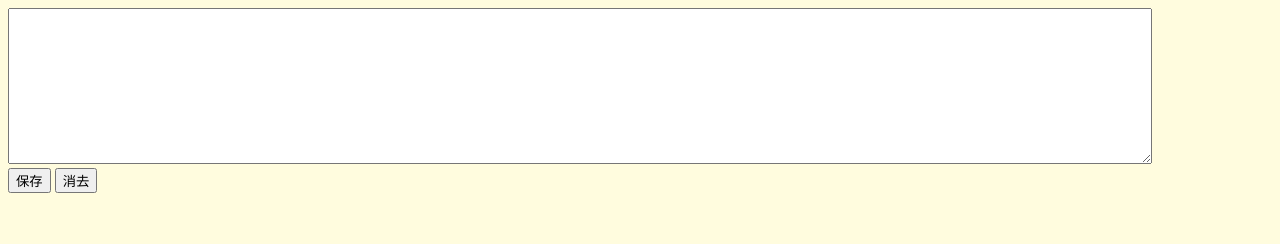
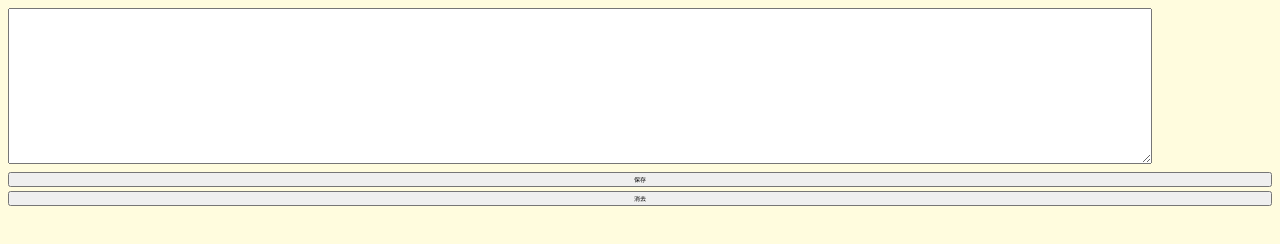
Before and after one commit to 10148123/10148123.github.io, a plain HTML site: page index.html in a window 1280 px wide. Drawn offline with Linux system fonts and the light colour scheme.

Commit message:
Update index.html

```diff
--- a/index.html
+++ b/index.html
@@ -9,6 +9,8 @@
 	body{background-color: #FFFCDE;}
 
 	textarea{width: 90%;}
+	input{width: 100%;
+		font-size: 24%;}
 
 	@media screen and (max-width:480px){body{background-color:#FFECF7;}}
 
```
